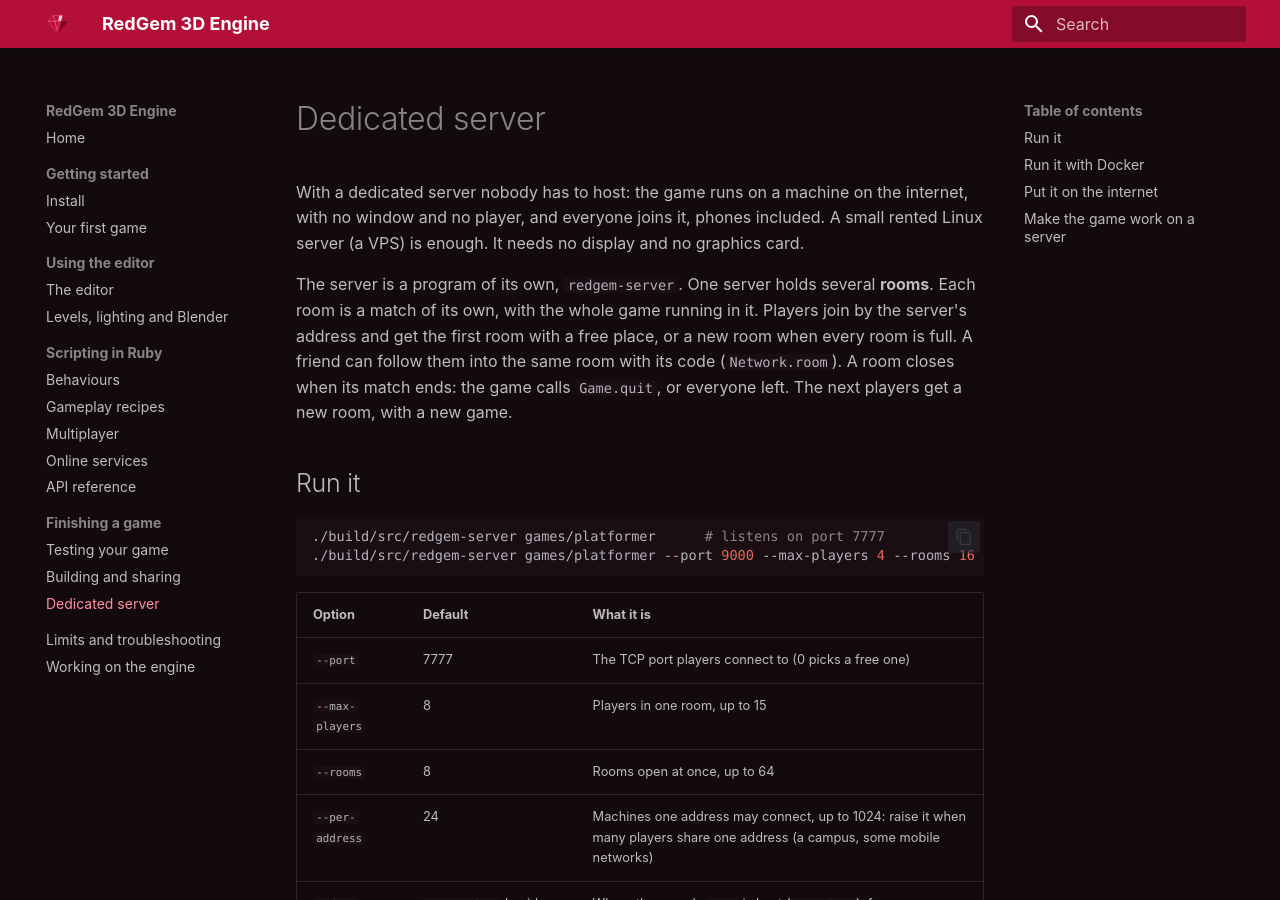
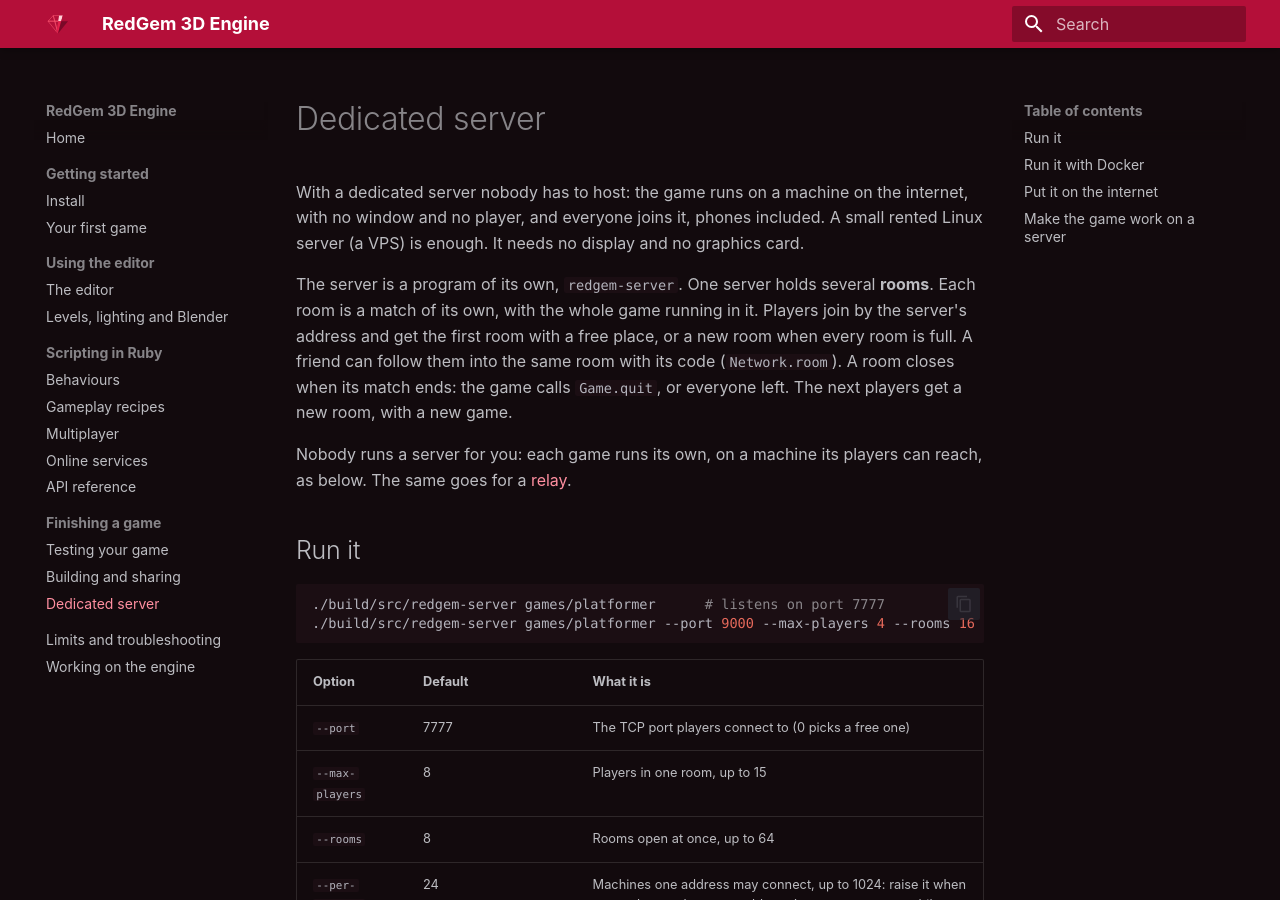
Before and after one commit to carlosdanielpohlod/redgem, an MkDocs documentation site: the page built from docs/dedicated-server.md, in a window 1280 px wide and 900 px high. Built offline with MkDocs 1.6.1 and Material for MkDocs 9.7.7, drawn with Linux system fonts in a browser that asks for light colours.

Commit message:
Say plainly that each game runs its own relay or server

```diff
--- a/docs/dedicated-server.md
+++ b/docs/dedicated-server.md
@@ -9,6 +9,9 @@
 get the first room with a free place, or a new room when every room is full. A friend can follow
 them into the same room with its code (`Network.room`). A room closes when its match ends: the game
 calls `Game.quit`, or everyone left. The next players get a new room, with a new game.
+
+Nobody runs a server for you: each game runs its own, on a machine its players can reach, as
+below. The same goes for a [relay](scripting/multiplayer.md#over-the-internet-rooms).
 
 ## Run it
 
```
